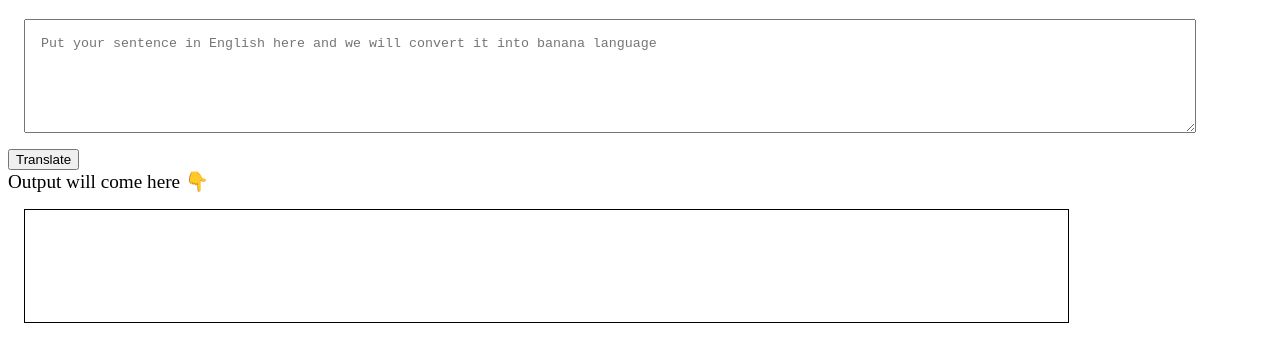
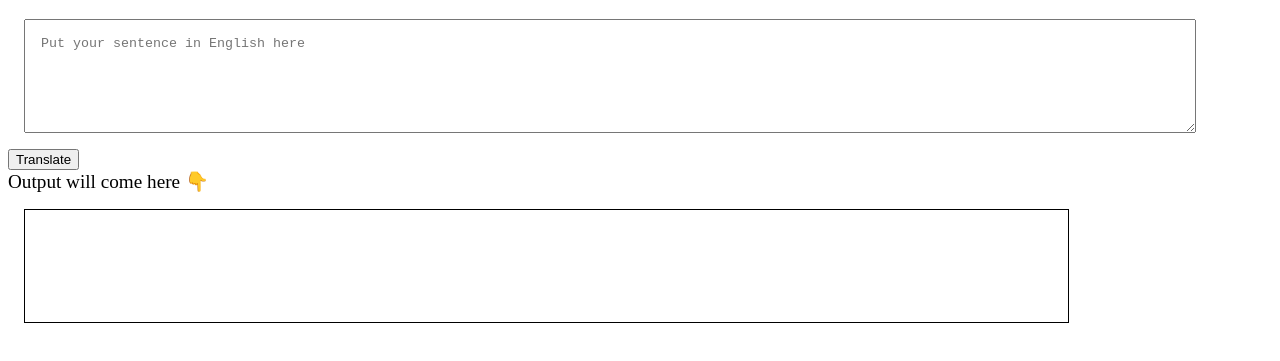
Before and after one commit to thenorthkun/Sith-translator, a plain HTML site: page index.html in a window 1280 px wide. Shown: the part 61-422 px from the top of the page. Drawn offline with Linux system fonts and the light colour scheme.

Commit message:
Update index.html

```diff
--- a/index.html
+++ b/index.html
@@ -26,7 +26,7 @@
 <body>
     <h1>Ruussssiiiaaan</h1>
     <textarea id="txt-input"
-    placeholder="Put your sentence in English here and we will convert it into banana language"></textarea>
+    placeholder="Put your sentence in English here"></textarea>
 
     <button id="btn-translate">Translate</button>
 
```
